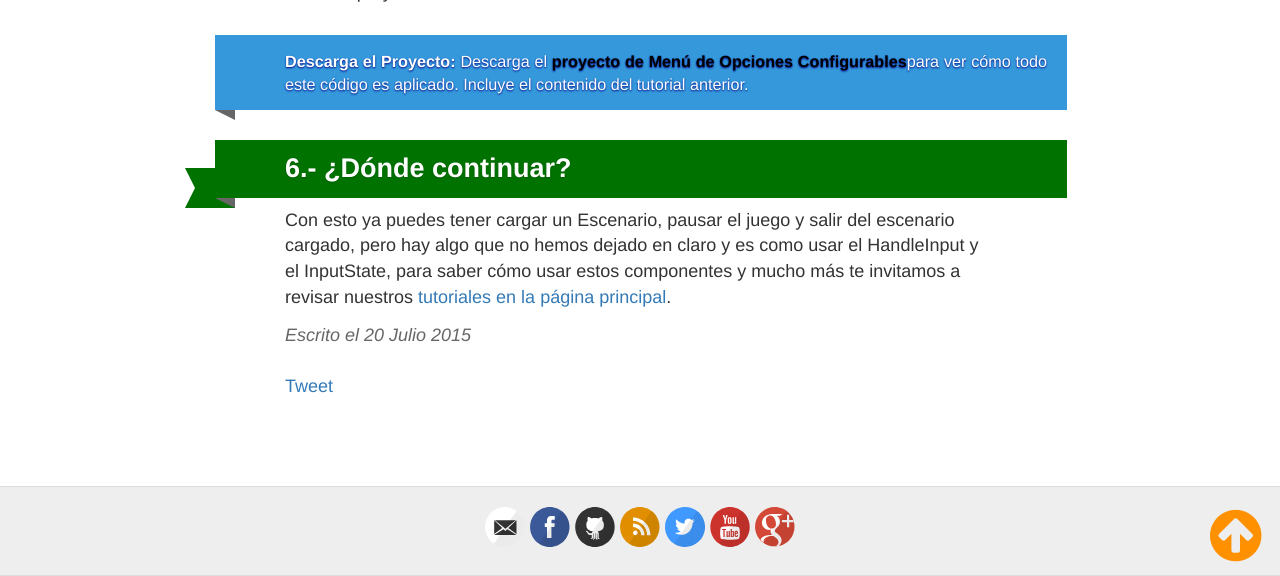
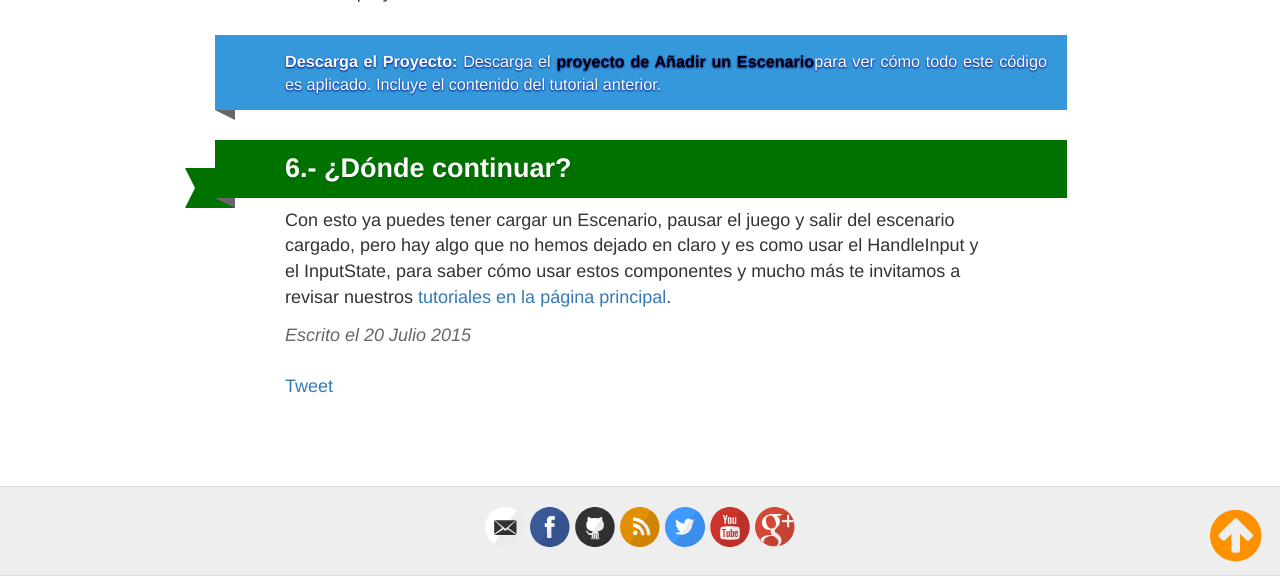
Before and after one commit to SpoonmanGames/MonoGame-ScreenManager, a Jekyll site: the page built from _posts/2015-07-20-escenario.md, in a window 1280 px wide and 900 px high, scrolled down 10787 px, cut to the strip 324-900 px from the top of the window. Built offline with Jekyll 4.4.1, drawn with Linux system fonts in a browser that asks for light colours; nearby versions of some CDN libraries; Markdown is read by kramdown in place of the engine named in the settings; comment, search, counter and statistics services are not loaded.

Commit message:
ADD: link del proyecto

```diff
--- a/_posts/2015-07-20-escenario.md
+++ b/_posts/2015-07-20-escenario.md
@@ -316,7 +316,7 @@
 De esta misma forma es posible cargar más escenarios desde el MenuEscenarios.cs o desde el mismo Escenario.cs, tan solo se debe usar sabiamente el AddScreen o el LoadinScreen según sea necesario. Por ejemplo: *un nuevo escenario usaría LoadingScreen, cargar el interior de una casa en un escenario podría funcionar mejor con un AddScreen, etc*. Siempre ten en cuenta tus necesidades antes de usar una de estas dos opciones.
 
 //TODO: proyecto
-<p class="ribbon-alert b-blue" align="justify"><strong>Descarga el Proyecto:</strong> Descarga el <strong><a href="https://github.com/SpoonmanGames/MonoGame-ScreenManager/archive/opc-cv1.0.zip">proyecto de Menú de Opciones Configurables</a></strong>para ver cómo todo este código es aplicado. Incluye el contenido del tutorial anterior.</p>
+<p class="ribbon-alert b-blue" align="justify"><strong>Descarga el Proyecto:</strong> Descarga el <strong><a href="https://github.com/SpoonmanGames/MonoGame-ScreenManager/archive/escv1.0.zip">proyecto de Añadir un Escenario</a></strong>para ver cómo todo este código es aplicado. Incluye el contenido del tutorial anterior.</p>
 
 # 6.- ¿Dónde continuar?
 
```
